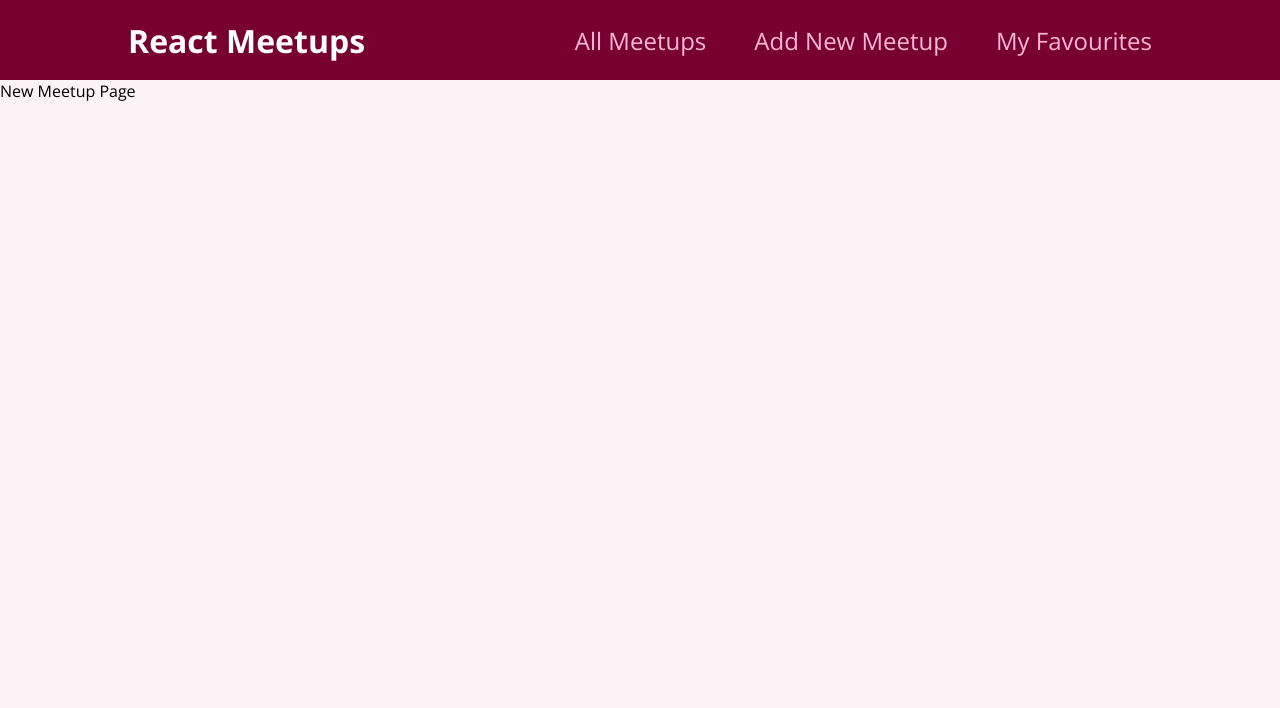
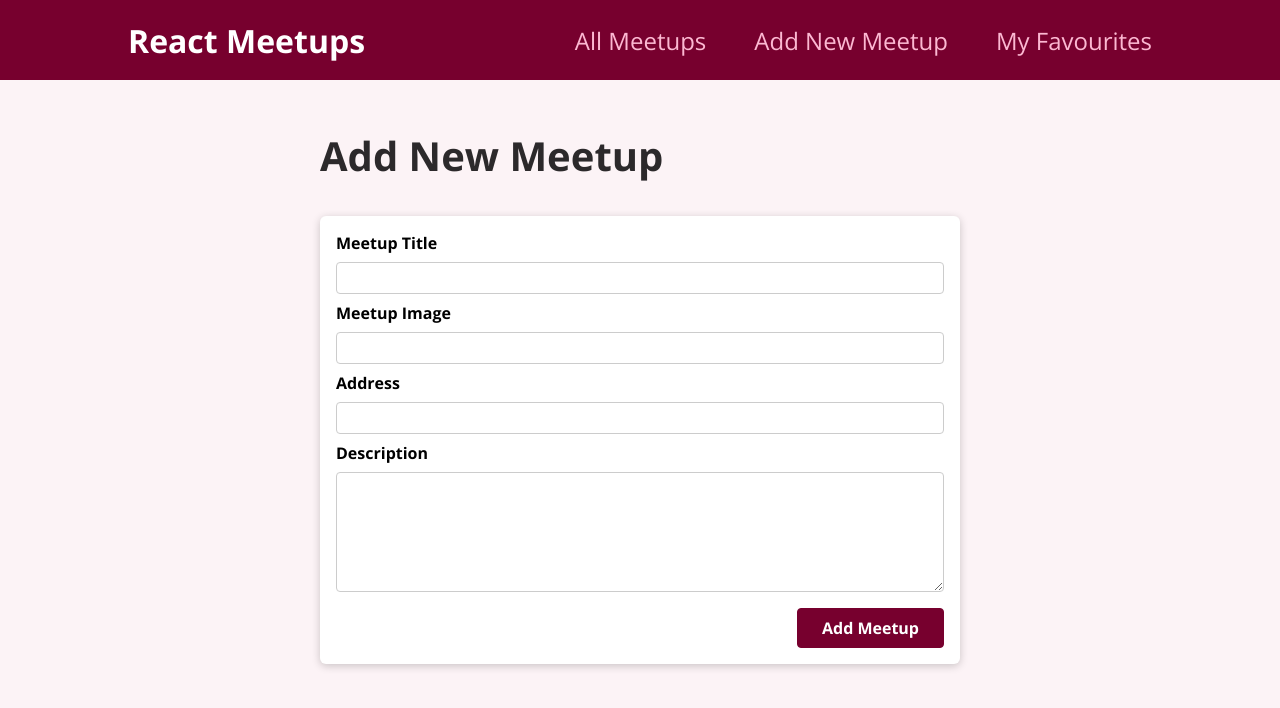
Before and after one commit to cerafinn/udemy-nextjs, a React (Create React App) app: page /new-meetup in a window 1280 px wide. Shown: the top 708 px of the page. Built offline with nearby package versions, Linux system fonts and the light colour scheme.

Commit message:
created post request to firebase db

```diff
--- a/src/App.js
+++ b/src/App.js
@@ -3,20 +3,19 @@ import { Route, Switch } from 'react-router-dom';
 import AllMeetups from './pages/AllMeetups';
 import Favourites from './pages/Favourites';
 import NewMeetup from './pages/NewMeetup';
-import MainNavigation from './components/layout/MainNavigation';
+import Layout from './components/layout/Layout';
 
 
 function App() {
 
   return (
-  <div>
-    <MainNavigation />
+  <Layout>
     <Switch>
       <Route path='/' exact><AllMeetups /></Route>
       <Route path='/new-meetup'><NewMeetup /></Route>
       <Route path='/favourites'><Favourites /></Route>
     </Switch>
-  </div>
+  </Layout>
   );
 }
 
--- a/src/components/meetups/MeetupForm.js
+++ b/src/components/meetups/MeetupForm.js
@@ -3,7 +3,7 @@ import { useRef } from 'react';
 import Card from '../ui/Card';
 import classes from './MeetupForm.module.css';
 
-function MeetupForm() {
+function MeetupForm(props) {
   const titleInputRef = useRef();
   const imageInputRef = useRef();
   const addressInputRef = useRef();
@@ -25,7 +25,7 @@ function MeetupForm() {
       description: enteredDescription,
     };
 
-    console.log(meetupData);
+    props.onAddMeetup(meetupData);
   };
 
   return (
--- a/src/pages/NewMeetup.js
+++ b/src/pages/NewMeetup.js
@@ -1,5 +1,28 @@
+import { useHistory } from 'react-router-dom';
+import MeetupForm from '../components/meetups/MeetupForm.js';
+
 function NewMeetup() {
-  return <div>New Meetup Page</div>
+  const history = useHistory();
+
+  function addMeetupHandler(meetupData) {
+
+    fetch('https://react-getting-started-15c30-default-rtdb.firebaseio.com/meetups.json',
+    {
+      method: 'POST',
+      body: JSON.stringify(meetupData),
+      headers: {
+        'Content-Type': 'application/json'
+      }
+    }).then(() => {
+      history.replace('/');
+    })
+  }
+
+
+  return <section>
+    <h1>Add New Meetup</h1>
+      <MeetupForm onAddMeetup={addMeetupHandler} />
+  </section>
 }
 
 export default NewMeetup;
```
